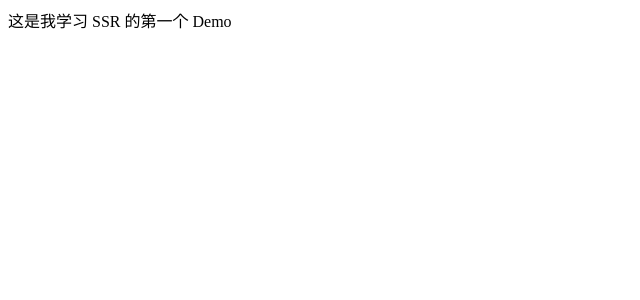
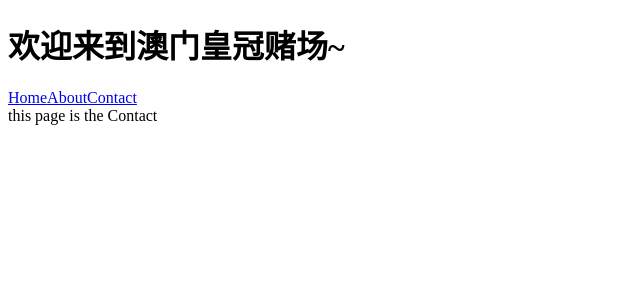
Before and after one commit to luoquanquan/react-ssr-learn, a React app: page /#/contact in a window 1280 px wide. Shown: the top 300 px of the page, without its empty margins (0-640 px from the left). Built offline with nearby package versions, Linux system fonts and the light colour scheme.

Commit message:
feat: 客户端渲染配置 react-router

```diff
--- a/package.json
+++ b/package.json
@@ -31,7 +31,8 @@
     "koa-router": "^7.4.0",
     "koa-static": "^5.0.0",
     "react": "^16.8.6",
-    "react-dom": "^16.8.6"
+    "react-dom": "^16.8.6",
+    "react-router-dom": "^5.0.1"
   },
   "devDependencies": {
     "@babel/core": "^7.4.5",
--- /dev/null
+++ b/src/components/About.jsx
@@ -0,0 +1,5 @@
+import React from 'react'
+
+export default () => (
+  <div>this page is the About</div>
+)
--- a/src/components/App.jsx
+++ b/src/components/App.jsx
@@ -1,17 +1,41 @@
 import React from 'react'
+import {
+  Link, Switch, Route, HashRouter,
+} from 'react-router-dom'
+
+import Home from './Home.jsx'
+import About from './About.jsx'
+import Contact from './Contact.jsx'
+
 
 export default class App extends React.Component {
   constructor(props) {
     super(props)
-    this.state = {}
+    this.state = {
+      title: '欢迎来到澳门皇冠赌场~',
+    }
   }
 
 
   render() {
+    const { title } = this.state
     return (
-      <div className="box">
-        这是我学习 SSR 的第一个 Demo
-      </div>
+      <HashRouter>
+        <div>
+          <h1>{ title }</h1>
+          <div>
+            <Link to="/">Home</Link>
+            <Link to="/about">About</Link>
+            <Link to="/contact">Contact</Link>
+          </div>
+
+          <main>
+            <Route path="/" exact component={Home} />
+            <Route path="/about" exact component={About} />
+            <Route path="/contact" exact component={Contact} />
+          </main>
+        </div>
+      </HashRouter>
     )
   }
 }
--- /dev/null
+++ b/src/components/Contact.jsx
@@ -0,0 +1,5 @@
+import React from 'react'
+
+export default () => (
+  <div>this page is the Contact</div>
+)
--- /dev/null
+++ b/src/components/Home.jsx
@@ -0,0 +1,5 @@
+import React from 'react'
+
+export default () => (
+  <div>this page is the Home</div>
+)
```
